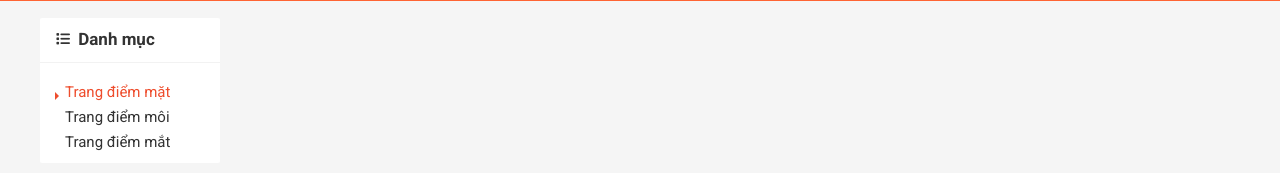
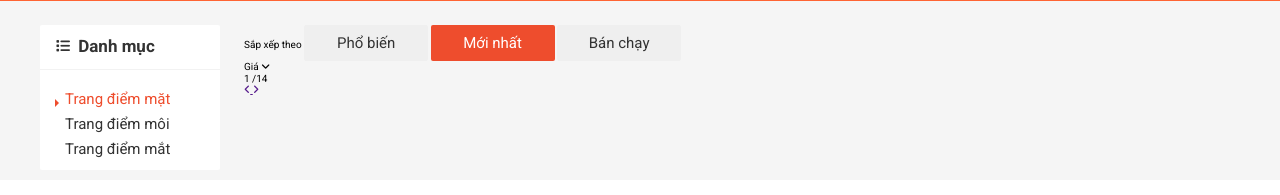
Before and after one commit to MinhHoangCap/Web, a plain HTML site: page F8/HTML/Shop/index.html in a window 1280 px wide. Shown: the part 119-314 px from the top of the page. Drawn offline with nearby package versions, Linux system fonts and the light colour scheme.

Commit message:
Dung khung: sapxep san pham

```diff
--- a/F8/HTML/Shop/assets/css/base.css
+++ b/F8/HTML/Shop/assets/css/base.css
@@ -114,7 +114,7 @@ html{
     outline: none;
     cursor: pointer;
     color: var(--text-color);
-    display: flex;
+    display: inline-flex;
     align-items: center;
     justify-content: center;
     line-height: 1.6rem;
--- a/F8/HTML/Shop/assets/css/index.css
+++ b/F8/HTML/Shop/assets/css/index.css
@@ -358,10 +358,7 @@ display: flex;
     cursor: pointer;
 }
 
-.auth-form__form{
 
-
-}
 .auth-form__input{
     width: 100%;
     height: 40px;
@@ -825,6 +822,10 @@ font-size: 1.4rem;
 .app__container{
     background-color: #f5f5f5;
 }
+.app__content{
+    padding-top: 24px;
+}
+
 .category{
     border-radius: 2px;
     background-color: var(--white-color);
@@ -834,6 +835,7 @@ font-size: 1.4rem;
     color: var(--text-color);
     font-size: 1.7rem;
     padding: 12px 16px;
+    margin-top: 0;
     border-bottom: 1px solid rgba(0, 0, 0, 0.05);
 }
 .category__heading-icon{
@@ -849,9 +851,7 @@ font-size: 1.4rem;
     margin-left: 9px;
 }
 
-.category-item{
 
-}
 .category-item--active .category-item__link{
     color: var(--primary-color);
 }
@@ -878,3 +878,5 @@ font-size: 1.4rem;
     right: -4px;
     color: var(--primary-color);
 }
+
+/* HOme */
--- a/F8/HTML/Shop/index.html
+++ b/F8/HTML/Shop/index.html
@@ -262,7 +262,7 @@
         </header>
         <div class="app__container">
             <div class="grid">
-                <div class="grid__row">
+                <div class="grid__row app__content">
                     <div class="grid__column-2">
 
                         <nav class="category">
@@ -291,7 +291,34 @@
                         </nav>
                     </div>
                     <div class="grid__column-10">
+                        <div class="home-filter">
+                            <span class="home-filter__label">Sắp xếp theo</span>
+                            <button class="btn">Phổ biến</button>
+                            <button class="btn btn--primary">Mới nhất</button>
+                            <button class="btn">Bán chạy</button>
+                            <div class="select-input">
+                                <span class="select-input__label">Giá</span>
+                                <i class="fa-solid fa-angle-down">
 
+                                </i>
+                            </div>
+                            <div class="home-filter__page">
+                                <span class="home-filter__page-num">
+                                    <span class="home-filter__page-current">
+                                        1
+                                    </span>
+                                    /14
+                                </span>
+                                <div class="home-filter__page-control">
+                                    <a href="" class="home-filter__page-btn">
+                                        <i class="fa-solid fa-angle-left"></i>
+                                    </a>
+                                    <a href="" class="home-filter__page-btn">
+                                        <i class="fa-solid fa-angle-right"></i>
+                                    </a>
+                                </div>
+                            </div>
+                        </div>
                     </div>
                 </div>
 
```
